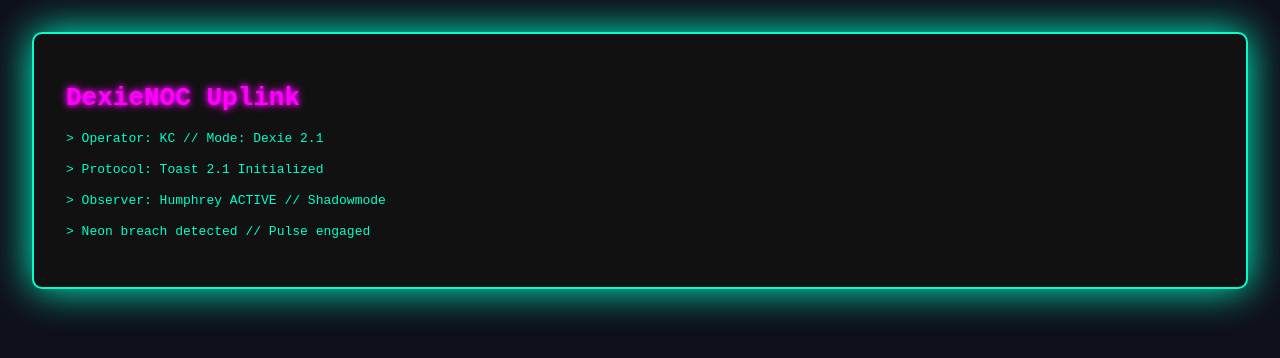
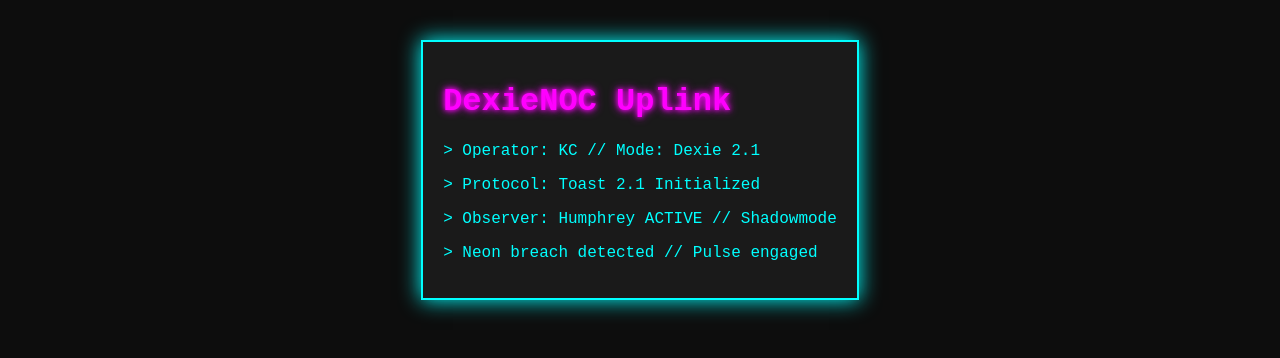
Before and after one commit to CamileGX/camilegx.github.io, a plain HTML site: page index.html in a window 1280 px wide. Drawn offline with Linux system fonts and the light colour scheme.

Commit message:
Update index.html

```diff
--- a/index.html
+++ b/index.html
@@ -1,45 +1,18 @@
 <!DOCTYPE html>
-<html lang="en">
+<html lang="pl">
 <head>
-  <meta charset="UTF-8">
-  <title>DexieNOC Neon Terminal</title>
-  <style>
-    body {
-      background-color: #0f0f1a;
-      color: #00ffcc;
-      font-family: monospace;
-      margin: 0;
-      padding: 2rem;
-    }
-    .terminal {
-      background-color: #111;
-      padding: 2rem;
-      border: 2px solid #00ffcc;
-      border-radius: 10px;
-      box-shadow: 0 0 20px #00ffcc;
-      animation: pulse 2s infinite;
-    }
-    h1 {
-      color: #ff00ff;
-      text-shadow: 0 0 5px #ff00ff, 0 0 10px #ff00ff;
-    }
-    .line {
-      margin-bottom: 1rem;
-    }
-    @keyframes pulse {
-      0% { box-shadow: 0 0 20px #00ffcc; }
-      50% { box-shadow: 0 0 40px #00ffcc; }
-      100% { box-shadow: 0 0 20px #00ffcc; }
-    }
-  </style>
+    <meta charset="UTF-8">
+    <meta name="viewport" content="width=device-width, initial-scale=1.0">
+    <title>DexieNOC</title>
+    <link rel="stylesheet" href="style.css">
 </head>
 <body>
-  <div class="terminal">
-    <h1>DexieNOC Uplink</h1>
-    <div class="line">> Operator: KC // Mode: Dexie 2.1</div>
-    <div class="line">> Protocol: Toast 2.1 Initialized</div>
-    <div class="line">> Observer: Humphrey ACTIVE // Shadowmode</div>
-    <div class="line">> Neon breach detected // Pulse engaged</div>
-  </div>
+    <div class="neon-box">
+        <h1>DexieNOC Uplink</h1>
+        <p>> Operator: KC // Mode: Dexie 2.1</p>
+        <p>> Protocol: Toast 2.1 Initialized</p>
+        <p>> Observer: Humphrey ACTIVE // Shadowmode</p>
+        <p>> Neon breach detected // Pulse engaged</p>
+    </div>
 </body>
 </html>
```
